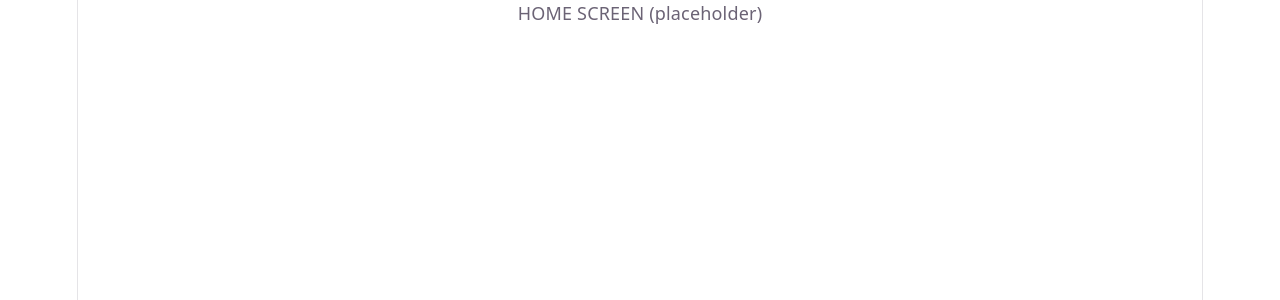
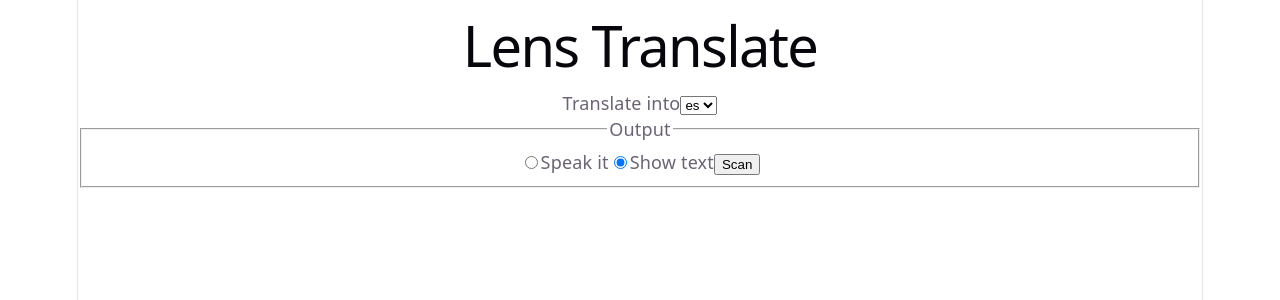
Before and after one commit to Gathekar98/lens-translate, a React (Vite) app: page / in a window 1280 px wide. Shown: the top 300 px of the page. Built offline with nearby package versions, Linux system fonts and the light colour scheme.

Commit message:
Add stages with placeholders, and create a home page with language select options and output radio button for speak & text

```diff
--- a/src/App.tsx
+++ b/src/App.tsx
@@ -1,8 +1,9 @@
 import { useState } from "react";
 import "./App.css";
+import Home from "./components/Home";
 
 type Stage = "home" | "capturing" | "processing" | "result";
-type OutputMode = "speak" | "text";
+export type OutputMode = "speak" | "text";
 
 function App() {
   const [stage, setStage] = useState<Stage>("home");
@@ -11,7 +12,15 @@
 
   return (
     <div className="app">
-      {stage === "home" && <div>HOME SCREEN (placeholder)</div>}
+      {stage === "home" &&
+        <Home
+          targetLanguage={targetLanguage}
+          setTargetLanguage={setTargetLanguage}
+          outputMode={outputMode}
+          setOutputMode={setOutputMode}
+          onScan={()=>setStage("capturing")}
+        />
+      }
       {stage === "capturing" && <div>CAPTURING (placeholder)</div>}
       {stage === "processing" && <div>PROCESSING (placeholder)</div>}
       {stage === "result" && <div>RESULT (placeholder)</div>}
--- /dev/null
+++ b/src/components/Home.tsx
@@ -0,0 +1,73 @@
+import type { OutputMode } from "../App";
+
+const LANGUAGES: { code: string; label: string }[] = [
+  { code: "es", label: "Spanish" },
+  { code: "fr", label: "French" },
+  { code: "de", label: "German" },
+  { code: "hi", label: "Hindi" },
+  { code: "ja", label: "Japanese" },
+  { code: "zh", label: "Chinese" },
+  { code: "ar", label: "Arabic" },
+  { code: "pt", label: "Portuguese" },
+];
+
+interface HomeProps{
+    targetLanguage: string;
+    setTargetLanguage: (lang: string) => void;
+    outputMode: OutputMode;
+    setOutputMode: (mode: OutputMode) => void;
+    onScan: () => void;
+}
+
+export default function Home({
+    targetLanguage,
+    setTargetLanguage,
+    outputMode,
+    setOutputMode,
+    onScan,
+}: HomeProps){
+    return(
+        <div className="home-screen">
+            <h1>Lens Translate</h1>
+
+            <label htmlFor="lang-select">Translate into</label>
+            <select
+                name="lang-select"
+                id="lang-select"
+                value={targetLanguage}
+                onChange={(e)=> setTargetLanguage(e.target.value)}
+            >
+                {LANGUAGES.map((lang) => (
+                    <option value={lang.code} key={lang.code}>
+                        {lang.code}
+                    </option>
+                ))}
+            </select>
+
+            <fieldset>
+                <legend>Output</legend>
+                <label>
+                    <input
+                        type="radio"
+                        name="outputMode"
+                        value="speak"
+                        checked={outputMode === "speak"}
+                        onChange={()=> setOutputMode("speak")}
+                    />
+                    Speak it
+                </label>
+                <label>
+                    <input
+                        type="radio"
+                        name="outputMode"
+                        value="text"
+                        checked={outputMode === "text"}
+                        onChange={()=> setOutputMode("text")}
+                    />
+                    Show text
+                </label>
+                <button onClick={onScan}>Scan</button>
+            </fieldset>
+        </div>
+    );
+}
```
